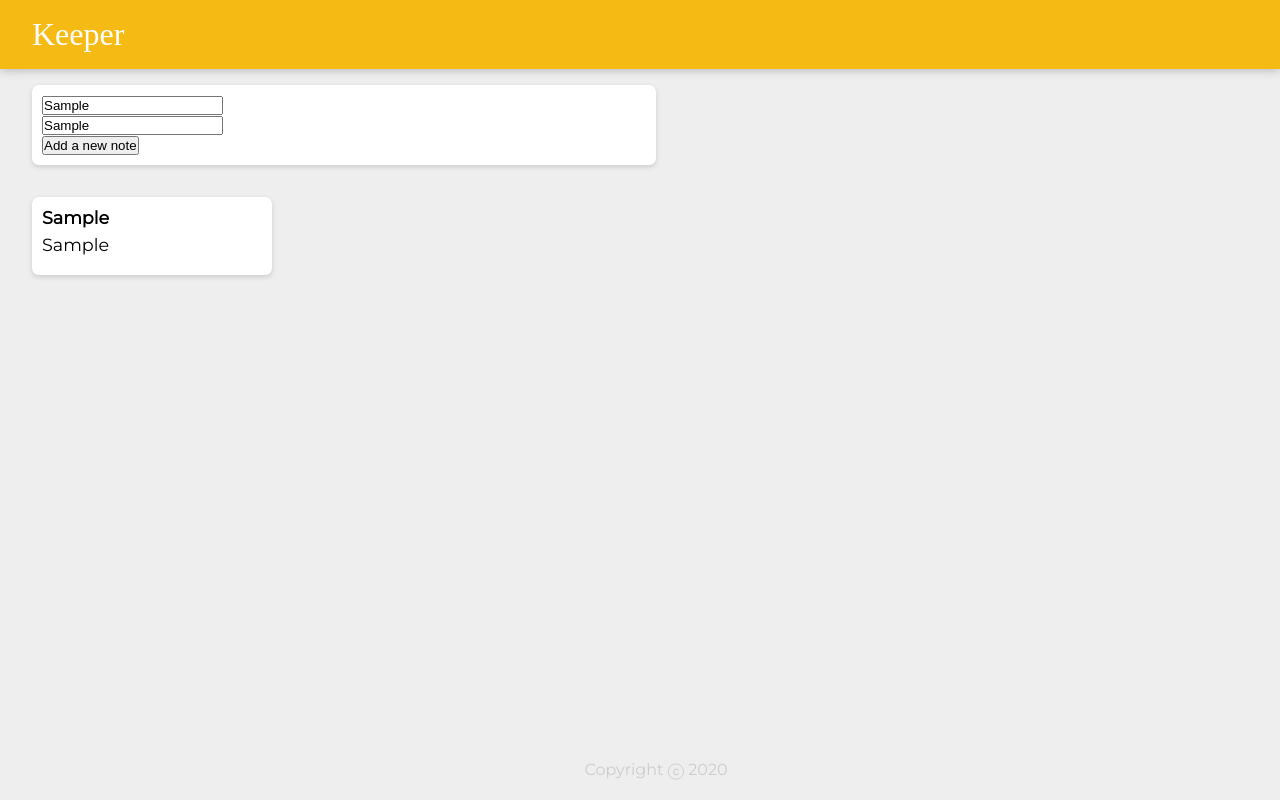
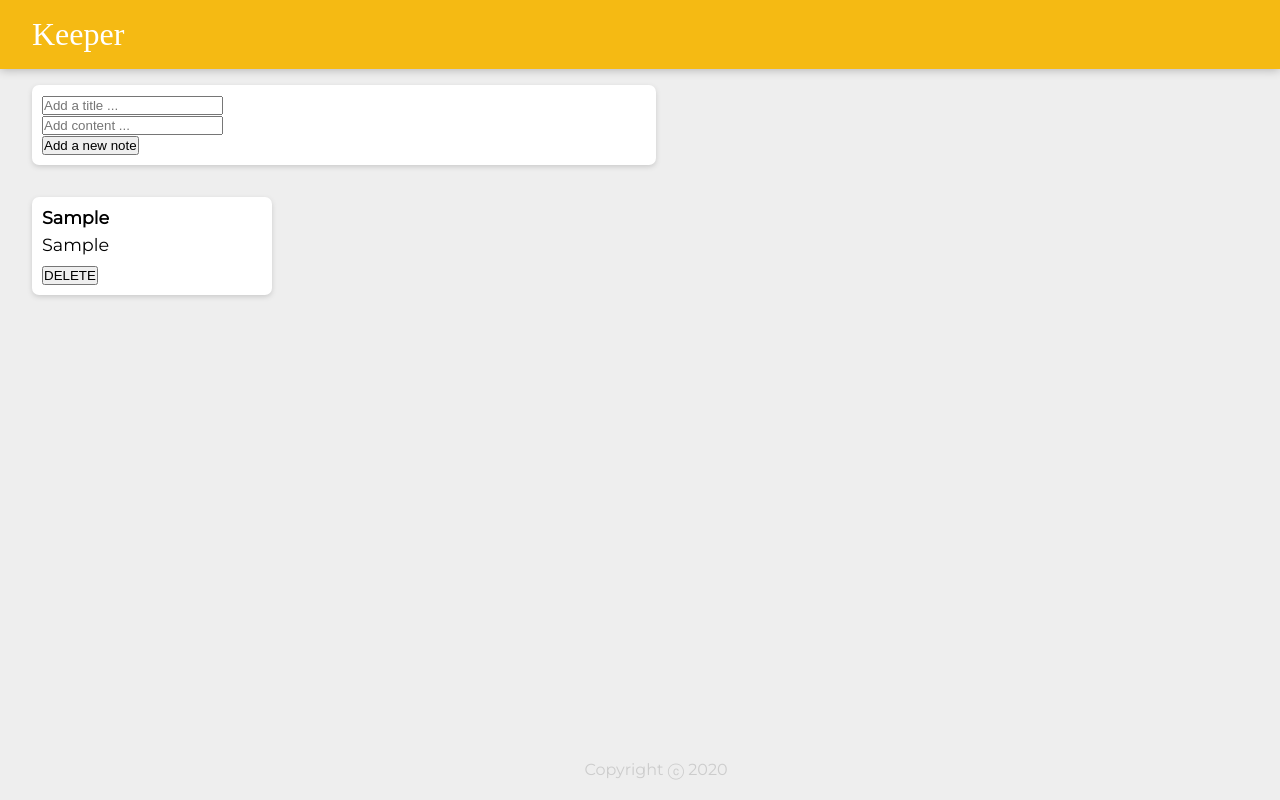
Before and after one commit to katebatrakova/keeper-app-part-2-starting, a React (Create React App) app: page / in a window 1280 px wide. Both pictures are taken after typing "Sample", "Sample" into the empty fields and a click on the button "Add a new note". Built offline with nearby package versions, Linux system fonts and the light colour scheme; a web font is replaced by a local one.

Commit message:
Implement a Delete Note functionality

```diff
--- a/src/components/AddNote.jsx
+++ b/src/components/AddNote.jsx
@@ -2,11 +2,11 @@ import React, { useState } from 'react'
 
 export const AddNote = (props) => {
   //creating constant that keeps track of the note title and content
-  const [note, setNote] = useState([
+  const [note, setNote] = useState(
     {
-      title: 'NOTE 1',
-      content: 'This is my first note'
-    }])
+      title: '',
+      content: ''
+    })
 
   const handleChange = (event) => {
     const { name, value } = event.target
@@ -24,6 +24,13 @@ export const AddNote = (props) => {
   const submitNote = (event) => {
     //pass over the current created note object to be used inside App
     props.onAdd(note)
+
+    //clear the title and content after submitting
+    setNote({
+      title: "",
+      content: ""
+    })
+
     //prevent reloading of the page
     event.preventDefault()
   }
@@ -34,10 +41,10 @@ export const AddNote = (props) => {
     <div className='add-note'>
       <form>
         <div>
-          <input onChange={handleChange} name='title' placeholder='Add a title ...'></input>
+          <input value={note.title} onChange={handleChange} name='title' placeholder='Add a title ...'></input>
         </div>
         <div>
-          <input onChange={handleChange} name='content' placeholder='Add content ...'></input>
+          <input value={note.content} onChange={handleChange} name='content' placeholder='Add content ...'></input>
         </div>
         <button onClick={submitNote}>Add a new note</button>
       </form>
--- a/src/components/App.js
+++ b/src/components/App.js
@@ -21,20 +21,34 @@ function App() {
 
   }
 
+
+  const deleteNote = (id) => {
+
+    setNotes(prevNotes => {
+      // loop trough previos notes
+      return prevNotes.filter((noteItem, index) => {
+        // return all the note where the index doesn't equal the id od the deleted item
+        return index !== id;
+      })
+    })
+
+  }
+
   return (
     <div>
       <Header />
       <AddNote
         onAdd={addNote}
-
       />
-      {notes.map((singleNote) => {
+      {notes.map((singleNote, index) => {
 
         return (
           <Note
-            key={singleNote.id}
+            key={index}
+            id={index}
             title={singleNote.title}
             content={singleNote.content}
+            onDelete={deleteNote}
           />
         )
 
--- a/src/components/Note.js
+++ b/src/components/Note.js
@@ -1,10 +1,17 @@
 import React from "react";
 
 function Note(props) {
+
+  const handleDeleteClick = () => {
+    //trigger the function passed form the App js
+    props.onDelete(props.id)
+  }
+
   return (
     <div className="note">
       <h1>{props.title}</h1>
       <p>{props.content}</p>
+      <button onClick={handleDeleteClick}>DELETE</button>
     </div>
   );
 }
```
